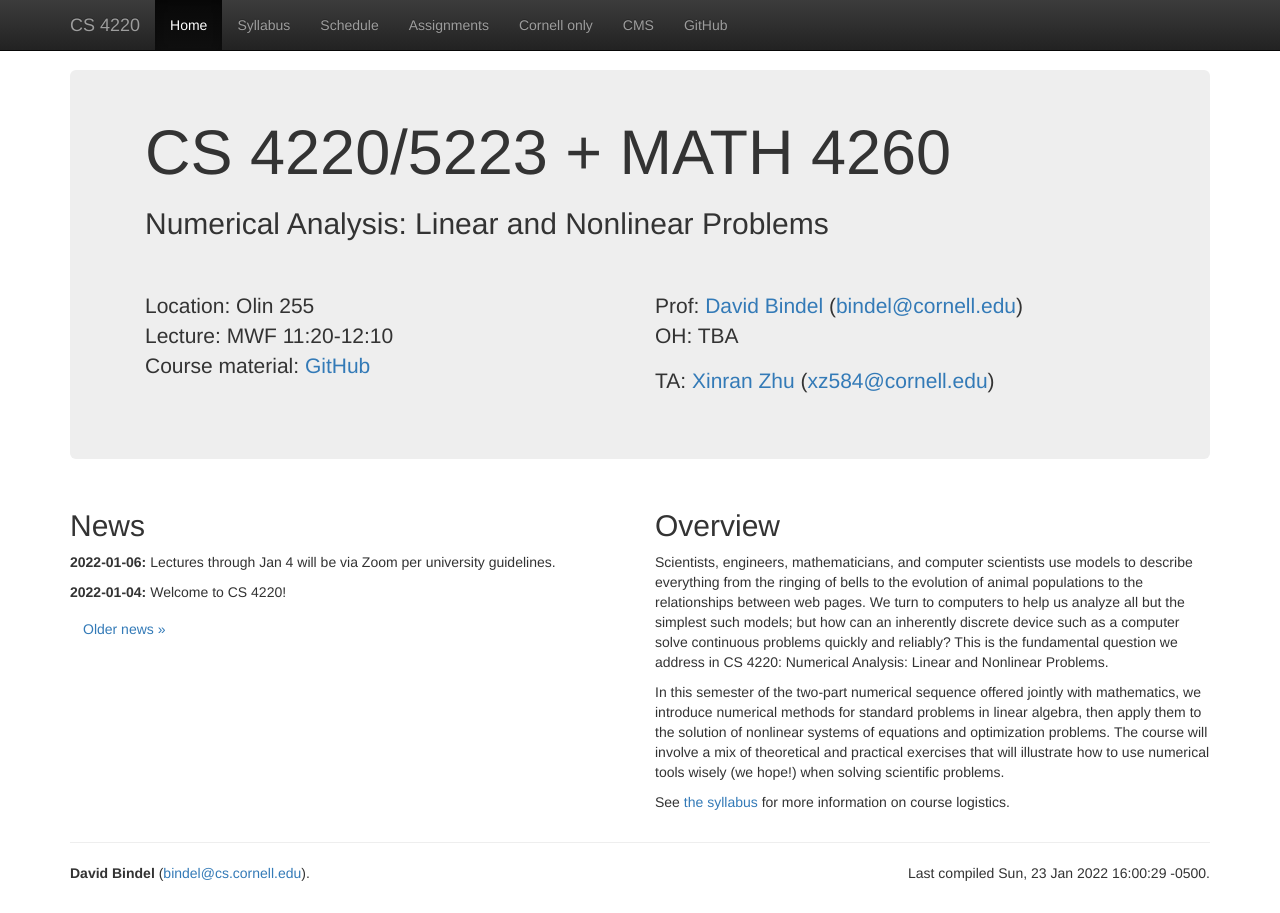
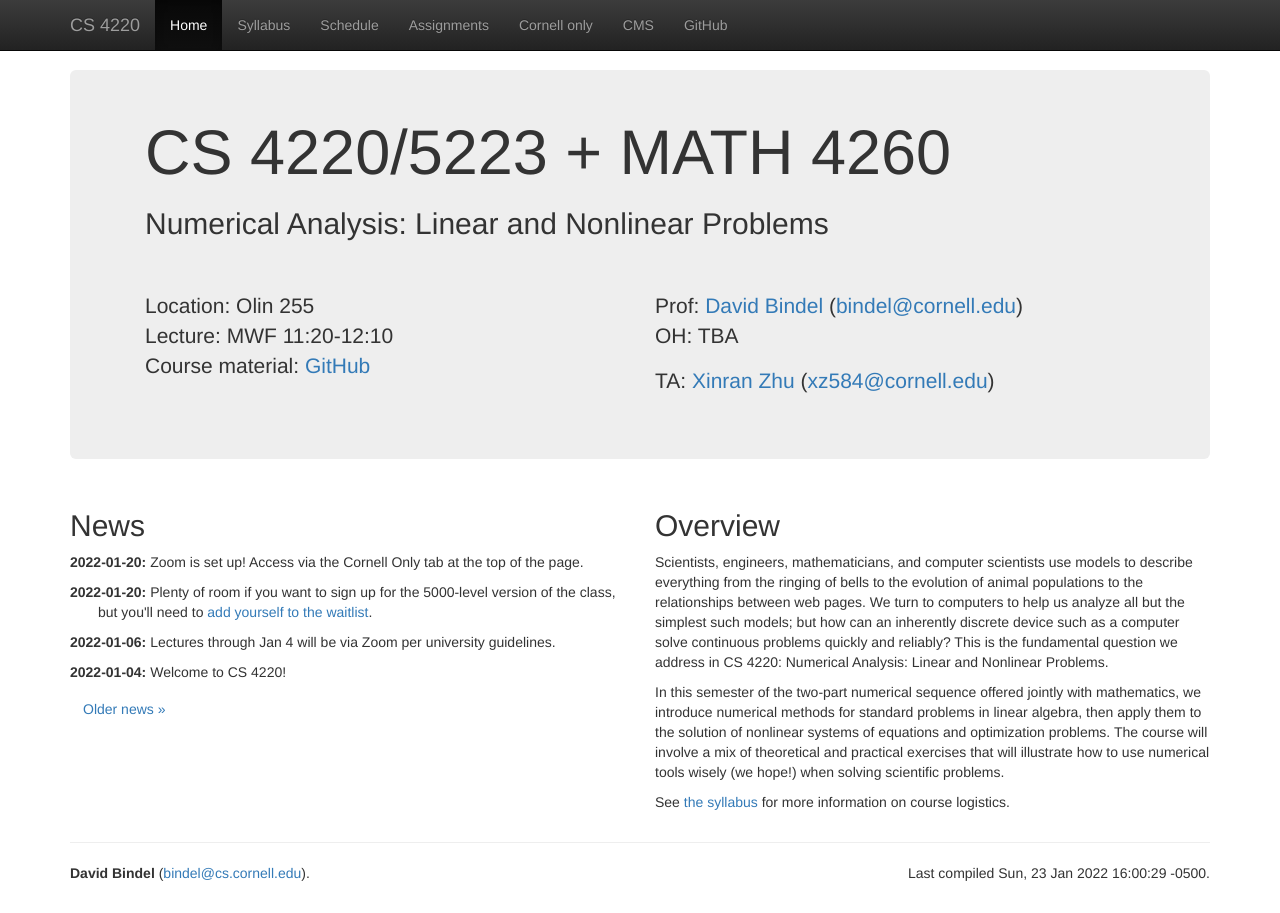
Before and after one commit to dbindel/cs4220-s22, a Jekyll site: the page built from web/index.html, in a window 1280 px wide. Built offline with Jekyll 4.4.1, drawn with Linux system fonts in a browser that asks for light colours; nearby versions of some CDN libraries.

Commit message:
Add announcements.

```diff
--- a/web/_data/news.yml
+++ b/web/_data/news.yml
@@ -4,3 +4,9 @@
 -
   date: 2022-01-06
   text: Lectures through Jan 4 will be via Zoom per university guidelines.
+-
+  date: 2022-01-20
+  text: Plenty of room if you want to sign up for the 5000-level version of the class, but you'll need to <a href="https://www.cs.cornell.edu/courseinfo/enrollment/cs-4000-5000-level-courses">add yourself to the waitlist</a>.
+-
+  date: 2022-01-20
+  text: Zoom is set up!  Access via the Cornell Only tab at the top of the page.
```
